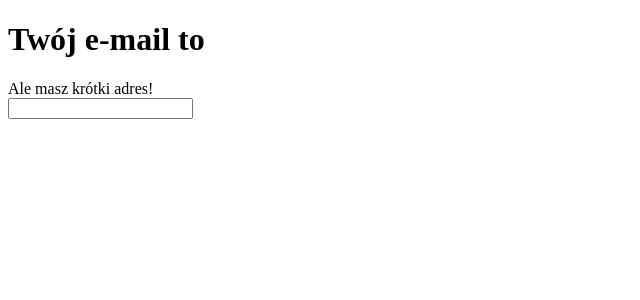
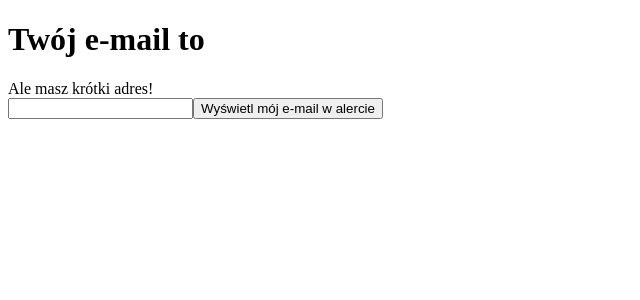
Before and after one commit to SuperDev0514/vue_project, a Vue app: page / in a window 1280 px wide. Shown: the top 300 px of the page, without its empty margins (0-640 px from the left). Built offline with nearby package versions, Linux system fonts and the light colour scheme.

Commit message:
Alert my email

```diff
--- a/src/App.vue
+++ b/src/App.vue
@@ -7,6 +7,7 @@
         <div v-else>Twój adres e-mail jest stanowczo za długi.</div>
 
         <input type="email" v-model="email">
+        <button @click="alertMyEmail()">Wyświetl mój e-mail w alercie</button>
     </div>
 </template>
 
@@ -16,6 +17,11 @@
             return {
                 email: ''
             }
+        },
+        methods: {
+            alertMyEmail() {
+                alert(this.email);
+            }
         }
     }
 </script>
```
